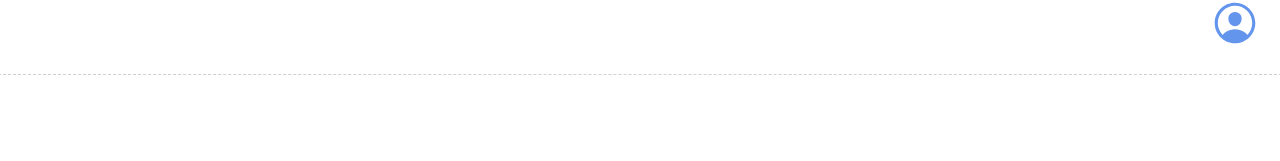
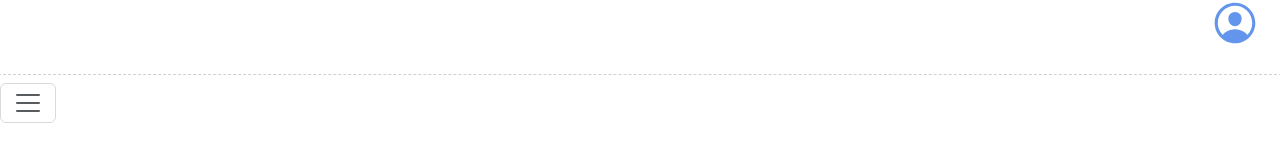
Before and after one commit to fershibli/desenvolvimento-web2, an Angular app in the folder aula04-Angular/: page / in a window 1280 px wide. Shown: the part 149-310 px from the top of the page. Built offline with nearby package versions, Linux system fonts and the light colour scheme.

Commit message:
feat(main): add app-nav-bar component to main component

```diff
--- a/aula04-Angular/src/app/main/main.component.html
+++ b/aula04-Angular/src/app/main/main.component.html
@@ -1 +1,2 @@
 <app-header></app-header>
+<app-nav-bar></app-nav-bar>
--- a/aula04-Angular/src/app/main/main.component.ts
+++ b/aula04-Angular/src/app/main/main.component.ts
@@ -1,10 +1,11 @@
 import { Component } from '@angular/core';
 import { HeaderComponent } from '../header/header.component';
+import { NavBarComponent } from "../nav-bar/nav-bar.component";
 
 @Component({
   selector: 'app-main',
   standalone: true,
-  imports: [HeaderComponent],
+  imports: [HeaderComponent, NavBarComponent],
   templateUrl: './main.component.html',
   styleUrl: './main.component.css'
 })
```
